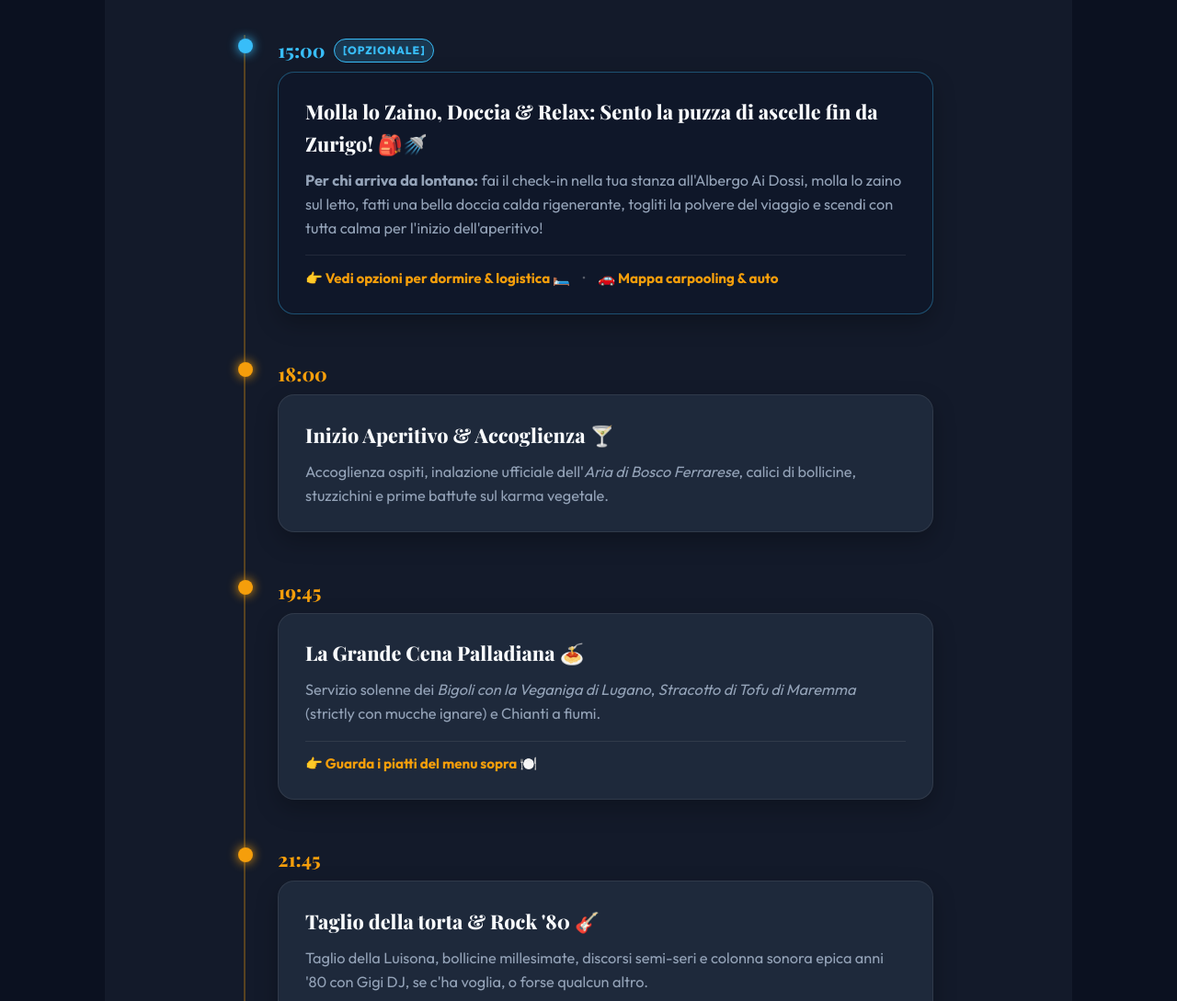
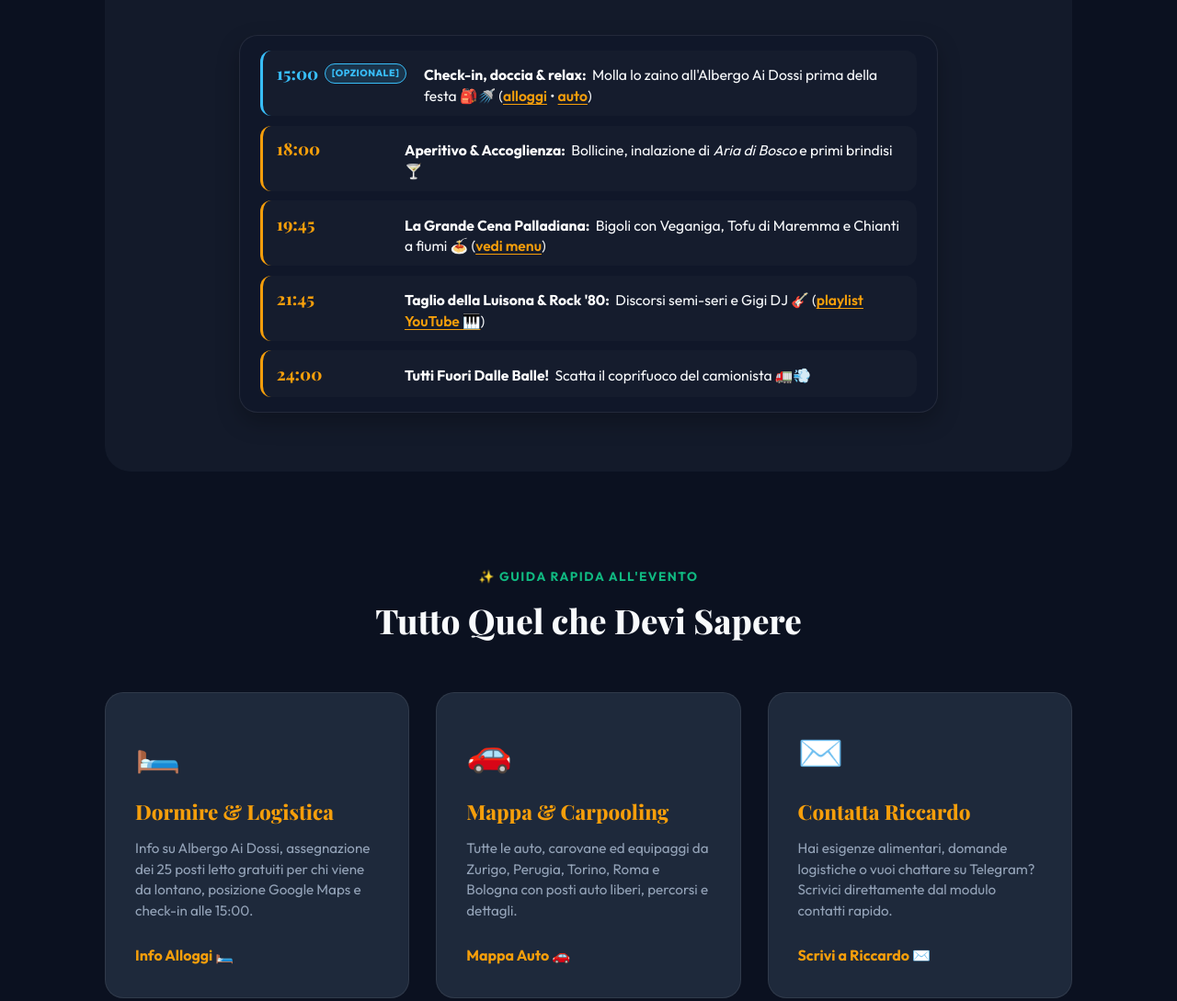
Before and after one commit to palladius/compleanno-palladiano-2026, an Astro site: page / in a window 1280 px wide. Shown: the part 2920-4009 px from the top of the page at 92% size. Built offline with nearby package versions, Linux system fonts and the light colour scheme; Astro itself is replaced by a stand-in of ours; a web font is replaced by a local one.

Commit message:
feat: make evening schedule super compact with HH:MM bullet points

```diff
--- a/src/pages/index.astro
+++ b/src/pages/index.astro
@@ -380,122 +380,60 @@ const dishes = [
           <span lang-en>A celebration-packed schedule for Riccardo's half-century milestone. From the freshen-up session to the epic finale!</span>
         </p>
       </div>
-
-      <div class="timeline">
-        <!-- 15:00 OPZIONALE -->
-        <div class="timeline-item optional-item">
-          <div class="time-badge optional-badge">
-            <span class="time">15:00</span>
-            <span class="opt-tag" lang-it>[OPZIONALE]</span>
-            <span class="opt-tag" lang-en>[OPTIONAL]</span>
-          </div>
-          <div class="timeline-content">
-            <h3 lang-it>Molla lo Zaino, Doccia & Relax: Sento la puzza di ascelle fin da Zurigo! 🎒🚿</h3>
-            <h3 lang-en>Drop the Backpack, Shower & Relax: I can smell armpits from Zurich! 🎒🚿</h3>
-            <p lang-it>
-              <strong>Per chi arriva da lontano:</strong> fai il check-in nella tua stanza all'Albergo Ai Dossi, molla lo zaino sul letto, fatti una bella doccia calda rigenerante, togliti la polvere del viaggio e scendi con tutta calma per l'inizio dell'aperitivo!
-            </p>
-            <p lang-en>
-              <strong>For guests traveling from afar:</strong> check in to your room at Albergo Ai Dossi, drop your luggage, take a refreshing hot shower, shake off the travel dust, and stroll down relaxed just in time for the cocktail hour!
-            </p>
-            <div class="timeline-quicklink">
-              <a href={`${baseUrl}/dormire`}>
-                <span lang-it>👉 Vedi opzioni per dormire & logistica 🛏️</span>
-                <span lang-en>👉 See accommodation options & logistics 🛏️</span>
-              </a>
-              <span class="quicklink-sep">•</span>
-              <a href={`${baseUrl}/map`}>
-                <span lang-it>🚗 Mappa carpooling & auto</span>
-                <span lang-en>🚗 Carpooling & car map</span>
-              </a>
+      <div class="program-compact-wrapper">
+        <ul class="program-compact-list">
+          <li class="program-row optional-row">
+            <div class="row-time">
+              <span class="time-digit">15:00</span>
+              <span class="badge-opt" lang-it>[OPZIONALE]</span>
+              <span class="badge-opt" lang-en>[OPTIONAL]</span>
             </div>
-          </div>
-        </div>
-
-        <!-- 18:00 APERITIVO -->
-        <div class="timeline-item">
-          <div class="time-badge">
-            <span class="time">18:00</span>
-          </div>
-          <div class="timeline-content">
-            <h3 lang-it>Inizio Aperitivo & Accoglienza 🍸</h3>
-            <h3 lang-en>Welcome Cocktail & Aperitivo 🍸</h3>
-            <p lang-it>
-              Accoglienza ospiti, inalazione ufficiale dell'<em>Aria di Bosco Ferrarese</em>, calici di bollicine, stuzzichini e prime battute sul karma vegetale.
-            </p>
-            <p lang-en>
-              Guest arrival, official inhalation of the <em>Ferrara Forest Air</em>, sparkling toast, appetizers, and introductory laughs on botanical karma.
-            </p>
-          </div>
-        </div>
-
-        <!-- 19:45 CENA -->
-        <div class="timeline-item">
-          <div class="time-badge">
-            <span class="time">19:45</span>
-          </div>
-          <div class="timeline-content">
-            <h3 lang-it>La Grande Cena Palladiana 🍝</h3>
-            <h3 lang-en>The Grand Palladian Dinner 🍝</h3>
-            <p lang-it>
-              Servizio solenne dei <em>Bigoli con la Veganiga di Lugano</em>, <em>Stracotto di Tofu di Maremma</em> (strictly con mucche ignare) e Chianti a fiumi.
-            </p>
-            <p lang-en>
-              Ceremonial serving of <em>Bigoli with Veganiga Sausage from Lugano</em>, <em>Maremma Braised Tofu</em> (strictly overlooking oblivious cows), and endless Chianti.
-            </p>
-            <div class="timeline-quicklink">
-              <a href="#menu">
-                <span lang-it>👉 Guarda i piatti del menu sopra 🍽️</span>
-                <span lang-en>👉 View dishes in the menu above 🍽️</span>
-              </a>
+            <div class="row-desc">
+              <span lang-it><strong>Check-in, doccia & relax:</strong> Molla lo zaino all'Albergo Ai Dossi prima della festa 🎒🚿 (<a href={`${baseUrl}/dormire`} class="gold-link">alloggi</a> • <a href={`${baseUrl}/map`} class="gold-link">auto</a>)</span>
+              <span lang-en><strong>Check-in, shower & relax:</strong> Drop backpacks at Albergo Ai Dossi before the party 🎒🚿 (<a href={`${baseUrl}/dormire`} class="gold-link">stay</a> • <a href={`${baseUrl}/map`} class="gold-link">cars</a>)</span>
             </div>
-          </div>
-        </div>
-
-        <!-- 21:45 DOPOCENA & ROCK -->
-        <div class="timeline-item">
-          <div class="time-badge">
-            <span class="time">21:45</span>
-          </div>
-          <div class="timeline-content">
-            <h3 lang-it>Taglio della torta & Rock '80 🎸</h3>
-            <h3 lang-en>Cutting of the Cake & 80s Rock 🎸</h3>
-            <p lang-it>
-              Taglio della Luisona, bollicine millesimate, discorsi semi-seri e colonna sonora epica anni '80 con Gigi DJ, se c'ha voglia, o forse qualcun altro.
-            </p>
-            <p lang-en>
-              Cutting of the Luisona, vintage bubbly, semi-serious speeches, and an epic '80s rock soundtrack with Gigi DJ (if he feels like it), or maybe someone else.
-            </p>
-            <div class="timeline-quicklink">
-              <a
-                href="https://www.youtube.com/playlist?list=PL8D88F687A9626E5C"
-                target="_blank"
-                rel="noopener noreferrer"
-                title="Riccardo al piano"
-              >
-                <span lang-it>👉 Playlist YouTube 🎹🎶</span>
-                <span lang-en>👉 YouTube Playlist 🎹🎶</span>
-              </a>
+          </li>
+
+          <li class="program-row">
+            <div class="row-time">
+              <span class="time-digit">18:00</span>
             </div>
-          </div>
-        </div>
-
-        <!-- 24:00 CHIUSURA -->
-        <div class="timeline-item">
-          <div class="time-badge">
-            <span class="time">24:00</span>
-          </div>
-          <div class="timeline-content">
-            <h3 lang-it>Tutti Fuori Dalle Balle! 🚛💨</h3>
-            <h3 lang-en>Everybody Out & Goodnight! 🚛💨</h3>
-            <p lang-it>
-              Chiusura cancelli, abbracci calorosi, foto ricordo e rientro nelle proprie dimore prima che scatti il coprifuoco del camionista.
-            </p>
-            <p lang-en>
-              Gates closing, warm farewells, group photos, and safe journeys back before the trucker curfew takes effect!
-            </p>
-          </div>
-        </div>
+            <div class="row-desc">
+              <span lang-it><strong>Aperitivo & Accoglienza:</strong> Bollicine, inalazione di <em>Aria di Bosco</em> e primi brindisi 🍸</span>
+              <span lang-en><strong>Welcome Cocktail:</strong> Bubbly, <em>Forest Air</em> inhalation and initial toasts 🍸</span>
+            </div>
+          </li>
+
+          <li class="program-row">
+            <div class="row-time">
+              <span class="time-digit">19:45</span>
+            </div>
+            <div class="row-desc">
+              <span lang-it><strong>La Grande Cena Palladiana:</strong> Bigoli con Veganiga, Tofu di Maremma e Chianti a fiumi 🍝 (<a href="#menu" class="gold-link">vedi menu</a>)</span>
+              <span lang-en><strong>The Grand Palladian Dinner:</strong> Bigoli with Veganiga, Maremma Tofu and Chianti 🍝 (<a href="#menu" class="gold-link">view menu</a>)</span>
+            </div>
+          </li>
+
+          <li class="program-row">
+            <div class="row-time">
+              <span class="time-digit">21:45</span>
+            </div>
+            <div class="row-desc">
+              <span lang-it><strong>Taglio della Luisona & Rock '80:</strong> Discorsi semi-seri e Gigi DJ 🎸 (<a href="https://www.youtube.com/playlist?list=PL8D88F687A9626E5C" target="_blank" rel="noopener noreferrer" class="gold-link" title="Riccardo al piano">playlist YouTube 🎹</a>)</span>
+              <span lang-en><strong>Cutting of the Luisona & 80s Rock:</strong> Speeches and Gigi DJ 🎸 (<a href="https://www.youtube.com/playlist?list=PL8D88F687A9626E5C" target="_blank" rel="noopener noreferrer" class="gold-link" title="Riccardo al piano">YouTube playlist 🎹</a>)</span>
+            </div>
+          </li>
+
+          <li class="program-row">
+            <div class="row-time">
+              <span class="time-digit">24:00</span>
+            </div>
+            <div class="row-desc">
+              <span lang-it><strong>Tutti Fuori Dalle Balle!</strong> Scatta il coprifuoco del camionista 🚛💨</span>
+              <span lang-en><strong>Everybody Out & Goodnight!</strong> Trucker curfew takes effect 🚛💨</span>
+            </div>
+          </li>
+        </ul>
       </div>
     </section>
 
@@ -1370,115 +1308,97 @@ const dishes = [
     }
   }
 
-  /* TIMELINE */
-  .timeline {
-    max-width: 750px;
-    margin: 0 auto;
-    position: relative;
-    border-left: 2px solid rgba(245, 158, 11, 0.3);
-    padding-left: 2.2rem;
-  }
-
-  .timeline-item {
-    position: relative;
-    margin-bottom: 3rem;
-  }
-
-  .timeline-item::before {
-    content: '';
-    position: absolute;
-    left: -2.68rem;
-    top: 0.25rem;
-    width: 16px;
-    height: 16px;
-    border-radius: 50%;
-    background: var(--accent-gold);
-    box-shadow: 0 0 12px var(--accent-gold);
-  }
-
-  .timeline-item.optional-item::before {
-    background: var(--accent-blue);
-    box-shadow: 0 0 12px var(--accent-blue);
-  }
-
-  .time-badge {
-    display: inline-flex;
+  /* COMPACT PROGRAM TIMELINE */
+  .program-compact-wrapper {
+    max-width: 760px;
+    margin: 1.5rem auto 0;
+    background: rgba(15, 23, 42, 0.6);
+    border: 1px solid rgba(255, 255, 255, 0.08);
+    border-radius: 20px;
+    padding: 1rem 1.4rem;
+    box-shadow: 0 10px 25px rgba(0, 0, 0, 0.25);
+  }
+
+  .program-compact-list {
+    list-style: none;
+    padding: 0;
+    margin: 0;
+    display: flex;
+    flex-direction: column;
+    gap: 0.65rem;
+  }
+
+  .program-row {
+    display: flex;
+    align-items: baseline;
+    gap: 1.2rem;
+    padding: 0.65rem 0.9rem;
+    border-radius: 12px;
+    background: rgba(255, 255, 255, 0.02);
+    border-left: 3px solid var(--accent-gold);
+    transition: background 0.2s ease, transform 0.15s ease;
+  }
+
+  .program-row:hover {
+    background: rgba(255, 255, 255, 0.05);
+    transform: translateX(3px);
+  }
+
+  .program-row.optional-row {
+    border-left-color: var(--accent-blue);
+  }
+
+  .row-time {
+    display: flex;
     align-items: center;
-    gap: 0.6rem;
-    margin-bottom: 0.4rem;
-  }
-
-  .time {
+    gap: 0.45rem;
+    flex-shrink: 0;
+    min-width: 120px;
+  }
+
+  .time-digit {
     font-weight: 800;
     color: var(--accent-gold);
-    font-size: 1.3rem;
+    font-size: 1.15rem;
     font-family: 'Playfair Display', serif;
   }
 
-  .optional-badge .time {
+  .optional-row .time-digit {
     color: var(--accent-blue);
   }
 
-  .opt-tag {
-    background: rgba(56, 189, 248, 0.18);
+  .badge-opt {
+    background: rgba(56, 189, 248, 0.15);
     border: 1px solid var(--accent-blue);
     color: var(--accent-blue);
-    font-size: 0.75rem;
+    font-size: 0.65rem;
     font-weight: 800;
-    padding: 0.15rem 0.55rem;
+    padding: 0.1rem 0.4rem;
     border-radius: 9999px;
-    letter-spacing: 1px;
-  }
-
-  .timeline-content {
-    background: var(--bg-card);
-    border: 1px solid rgba(255, 255, 255, 0.08);
-    border-radius: 18px;
-    padding: 1.6rem 1.8rem;
-    box-shadow: 0 10px 25px rgba(0, 0, 0, 0.25);
-  }
-
-  .optional-item .timeline-content {
-    border-color: rgba(56, 189, 248, 0.35);
-    background: rgba(15, 23, 42, 0.7);
-  }
-
-  .timeline-content h3 {
-    font-size: 1.35rem;
-    margin-bottom: 0.6rem;
+    letter-spacing: 0.5px;
+  }
+
+  .row-desc {
     color: var(--text-light);
-  }
-
-  .timeline-content p {
-    color: var(--text-muted);
-    font-size: 1.02rem;
-    line-height: 1.6;
-  }
-
-  .timeline-quicklink {
-    margin-top: 1rem;
-    padding-top: 0.8rem;
-    border-top: 1px solid rgba(255, 255, 255, 0.08);
-    display: flex;
-    flex-wrap: wrap;
-    align-items: center;
-    gap: 0.6rem 0.8rem;
-  }
-
-  .timeline-quicklink a {
-    color: var(--accent-gold);
-    text-decoration: none;
-    font-weight: 700;
-    font-size: 0.95rem;
-  }
-
-  .timeline-quicklink a:hover {
-    text-decoration: underline;
-  }
-
-  .quicklink-sep {
-    color: rgba(255, 255, 255, 0.3);
-    font-size: 0.85rem;
+    font-size: 0.98rem;
+    line-height: 1.45;
+  }
+
+  .row-desc strong {
+    color: #fff;
+    margin-right: 0.2rem;
+  }
+
+  @media (max-width: 640px) {
+    .program-row {
+      flex-direction: column;
+      align-items: flex-start;
+      gap: 0.3rem;
+      padding: 0.7rem 0.8rem;
+    }
+    .row-time {
+      min-width: auto;
+    }
   }
 
   /* HIGHLIGHTS GRID */
```
Also changed, not shown: CHANGELOG.md.
